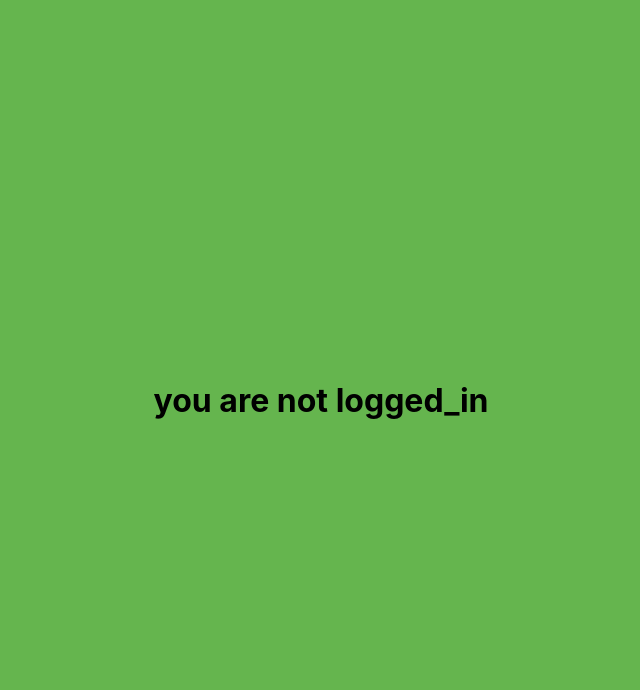
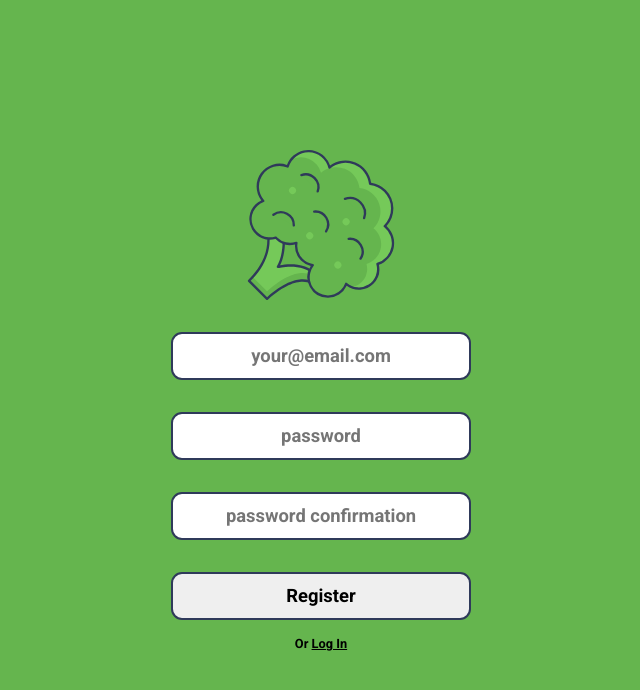
Before and after one commit to YoseptF/my-eat-list-frontend, a React (Create React App) app: page / in a window 1280 px wide. Shown: the top 690 px of the page, without its empty margins (319-959 px from the left). Built offline with nearby package versions, Linux system fonts and the light colour scheme.

Commit message:
I added a Gate to close the app if someone is using it without being authed

```diff
--- a/package.json
+++ b/package.json
@@ -7,6 +7,8 @@
     "@testing-library/jest-dom": "^4.2.4",
     "@testing-library/react": "^9.5.0",
     "@testing-library/user-event": "^7.2.1",
+    "axios": "^0.20.0",
+    "prop-types": "^15.7.2",
     "react": "^16.13.1",
     "react-dom": "^16.13.1",
     "react-redux": "^7.2.1",
--- a/src/components/containers/App.js
+++ b/src/components/containers/App.js
@@ -1,10 +1,8 @@
 import React from 'react';
 import { ThemeProvider } from 'styled-components';
 import { BrowserRouter as Router, Switch, Route } from 'react-router-dom';
-import logo from '../../logo.svg';
-import Counter from '../../features/counter/counterSlice';
 import './App.css';
-import Loggin from '../presentational/Loggin';
+import Gate from '../presentational/Gate';
 
 const App = () => (
   <ThemeProvider theme={{
@@ -16,7 +14,7 @@ const App = () => (
   }}
   >
     <Router>
-      <Loggin />
+      <Gate loggedIn={false} />
       <Switch>
         <Route exact path="/">
           <h2>home</h2>
--- a/src/components/presentational/App.styles.js
+++ b/src/components/presentational/App.styles.js
@@ -2,15 +2,44 @@ import styled from 'styled-components';
 
 const Nav = styled.nav``;
 
-const Loggin = styled.div`
+const GateForm = styled.div`
   position: absolute;
   background: ${props => props.theme.primary};
-  display: grid;
-  place-items: center;
+  display: ${props => (props.loggedIn ? 'none' : 'flex')};
+  flex-direction: column;
+  align-items: center;
+  justify-content: center;
   height: 100vh;
   width: 100vw;
+  img{
+    max-height: 150px;
+    margin-bottom: 1rem;
+  }
+  form{
+    display: flex;
+    flex-direction: column;
+    input{
+      font-weight: bold;
+      font-size: 1.15rem;
+      min-width: 300px;
+      margin: 1rem;
+      height: 3rem;
+      border-radius: 11px;
+      border: 2px solid ${props => props.theme.dark};
+      padding: 11px;
+      text-align: center;
+    }
+  }
+  span, span button {
+    font-weight: bold;
+    font-size: 0.8rem;
+    text-align: center;
+    background: none;
+    border: none
+  }
+  span button { text-decoration: underline }
 `;
 
 const Main = styled.main``;
 
-export { Nav, Loggin, Main };
+export { Nav, GateForm, Main };
--- /dev/null
+++ b/src/components/presentational/Gate.js
@@ -0,0 +1,66 @@
+import React, { useState } from 'react';
+import Axios from 'axios';
+import * as S from './App.styles';
+import logo from '../../logo.svg';
+import Login from './Login';
+import Registration from './Registration';
+
+const Gate = ({ loggedIn }) => {
+  const [userData, setUserData] = useState({
+    email: '',
+    password: '',
+    password_confirmation: '',
+    errors: '',
+  });
+
+  const [alreadyUser, setUserStatus] = useState(false);
+
+  const handleChange = e => {
+    setUserData({
+      ...userData,
+      [e.target.name]: e.target.value,
+    });
+  };
+
+  const handleSubmit = e => {
+    e.preventDefault();
+
+    const { email, password, password_confirmation } = userData; // eslint-disable-line camelcase
+
+    Axios.post(
+      alreadyUser ? 'https://my-eat-list-backend.herokuapp.com/sessions' : 'https://my-eat-list-backend.herokuapp.com/registrations',
+      {
+        user: {
+          email,
+          password,
+          ...!alreadyUser && { password_confirmation },
+        },
+      },
+      { withCredentials: true },
+    )
+      .then(response => console.log(response));
+  };
+
+  if (loggedIn) return null;
+
+  return alreadyUser ? (
+    <Login
+      logo={logo}
+      handleChange={handleChange}
+      handleSubmit={handleSubmit}
+      userData={userData}
+      setUserStatus={setUserStatus}
+    />
+  )
+    : (
+      <Registration
+        userData={userData}
+        handleChange={handleChange}
+        handleSubmit={handleSubmit}
+        logo={logo}
+        setUserStatus={setUserStatus}
+      />
+    );
+};
+
+export default Gate;
--- a/src/components/presentational/Loggin.js
+++ /dev/null
@@ -1,10 +0,0 @@
-import React from 'react';
-import * as S from './App.styles';
-
-const Loggin = () => (
-  <S.Loggin>
-    <h1>you are not logged_in</h1>
-  </S.Loggin>
-);
-
-export default Loggin;
--- /dev/null
+++ b/src/components/presentational/Login.js
@@ -0,0 +1,30 @@
+import React from 'react';
+import PropTypes, { object, oneOfType, string } from 'prop-types';
+import * as S from './App.styles';
+
+const Login = ({
+  handleSubmit, handleChange, logo, userData, setUserStatus,
+}) => (
+  <S.GateForm>
+    <img src={logo} alt="logo" />
+    <form onSubmit={handleSubmit}>
+      <input name="email" type="email" placeholder="your@email.com" value={userData.email} onChange={handleChange} />
+      <input name="password" type="password" placeholder="password" value={userData.password} onChange={handleChange} />
+      <input type="submit" value="Login" />
+    </form>
+    <span>
+      {'Or '}
+      <button type="button" onClick={() => setUserStatus(status => !status)}>Register</button>
+    </span>
+  </S.GateForm>
+);
+
+Login.propTypes = {
+  handleSubmit: PropTypes.func.isRequired,
+  handleChange: PropTypes.func.isRequired,
+  logo: PropTypes.string.isRequired,
+  userData: PropTypes.objectOf(string).isRequired,
+  setUserStatus: PropTypes.func.isRequired,
+};
+
+export default Login;
--- /dev/null
+++ b/src/components/presentational/Registration.js
@@ -0,0 +1,31 @@
+import React from 'react';
+import PropTypes, { string } from 'prop-types';
+import * as S from './App.styles';
+
+const Registration = ({
+  logo, userData, handleSubmit, handleChange, setUserStatus,
+}) => (
+  <S.GateForm>
+    <img src={logo} alt="logo" />
+    <form onSubmit={handleSubmit}>
+      <input name="email" type="email" placeholder="your@email.com" value={userData.email} onChange={handleChange} />
+      <input name="password" type="password" placeholder="password" value={userData.password} onChange={handleChange} />
+      <input name="password_confirmation" placeholder="password confirmation" type="password" value={userData.password_confirmation} onChange={handleChange} />
+      <input type="submit" value="Register" />
+    </form>
+    <span>
+      {'Or '}
+      <button type="button" onClick={() => setUserStatus(status => !status)}>Log In</button>
+    </span>
+  </S.GateForm>
+);
+
+Registration.propTypes = {
+  handleSubmit: PropTypes.func.isRequired,
+  handleChange: PropTypes.func.isRequired,
+  logo: PropTypes.string.isRequired,
+  userData: PropTypes.objectOf(string).isRequired,
+  setUserStatus: PropTypes.func.isRequired,
+};
+
+export default Registration;
--- a/src/index.css
+++ b/src/index.css
@@ -1,7 +1,10 @@
+@import url('https://fonts.googleapis.com/css2?family=Roboto:wght@400;700&display=swap');
+
 * {
   margin: 0;
   padding: 0;
   box-sizing: border-box;
+  font-family: 'Roboto', sans-serif;
 }
 
 body {
```
Also changed, not shown: 1 other file (tests, documents, lock files or other folders).
